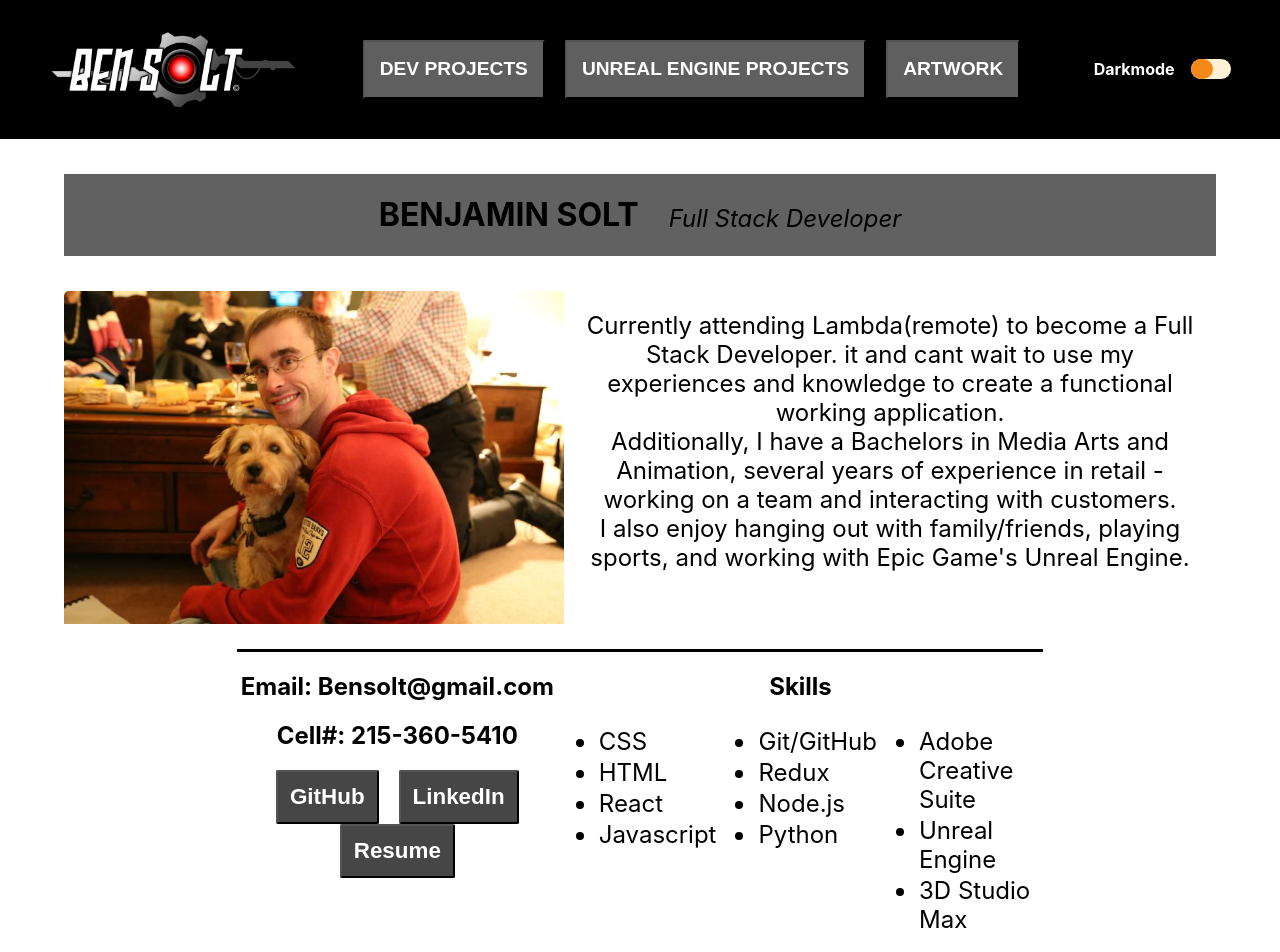
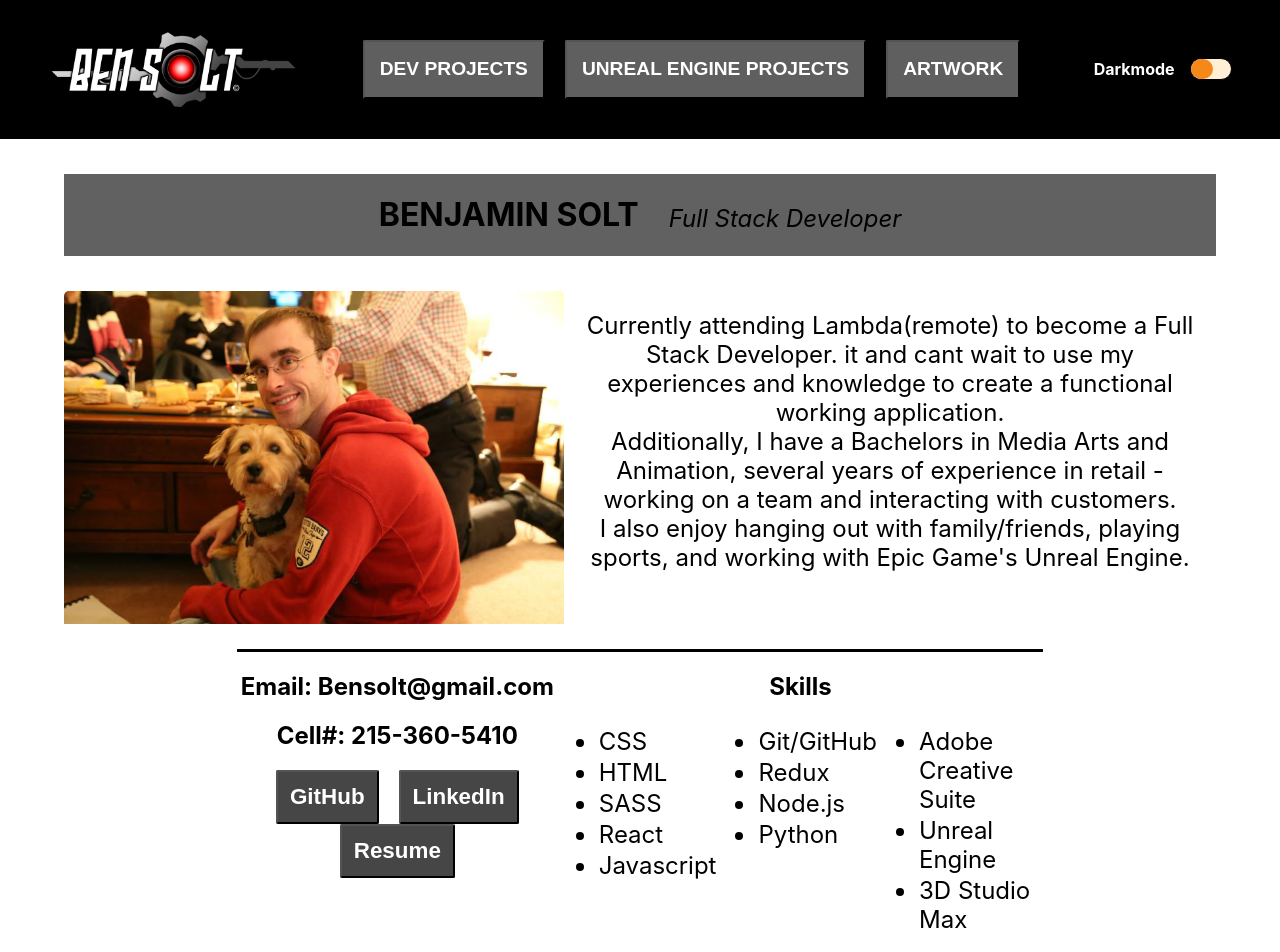
Before and after one commit to BenSolt/MyPortfolio, a React (Create React App) app in the folder portfolio/: page / in a window 1280 px wide. Shown: the top 952 px of the page. Built offline with nearby package versions, Linux system fonts and the light colour scheme.

Commit message:
added more skills

```diff
--- a/portfolio/src/components/home/Home.js
+++ b/portfolio/src/components/home/Home.js
@@ -69,7 +69,8 @@ export default function Home() {
               <div className='ulholder'>
                 <ul className='litext'>
                   <li>CSS</li>
-                  <li> HTML</li>
+                  <li>HTML</li>
+                  <li>SASS</li>
                   <li>React</li>
                   <li>Javascript</li>
 
```
Also changed, not shown: 1 other file (tests, documents, lock files or other folders).
